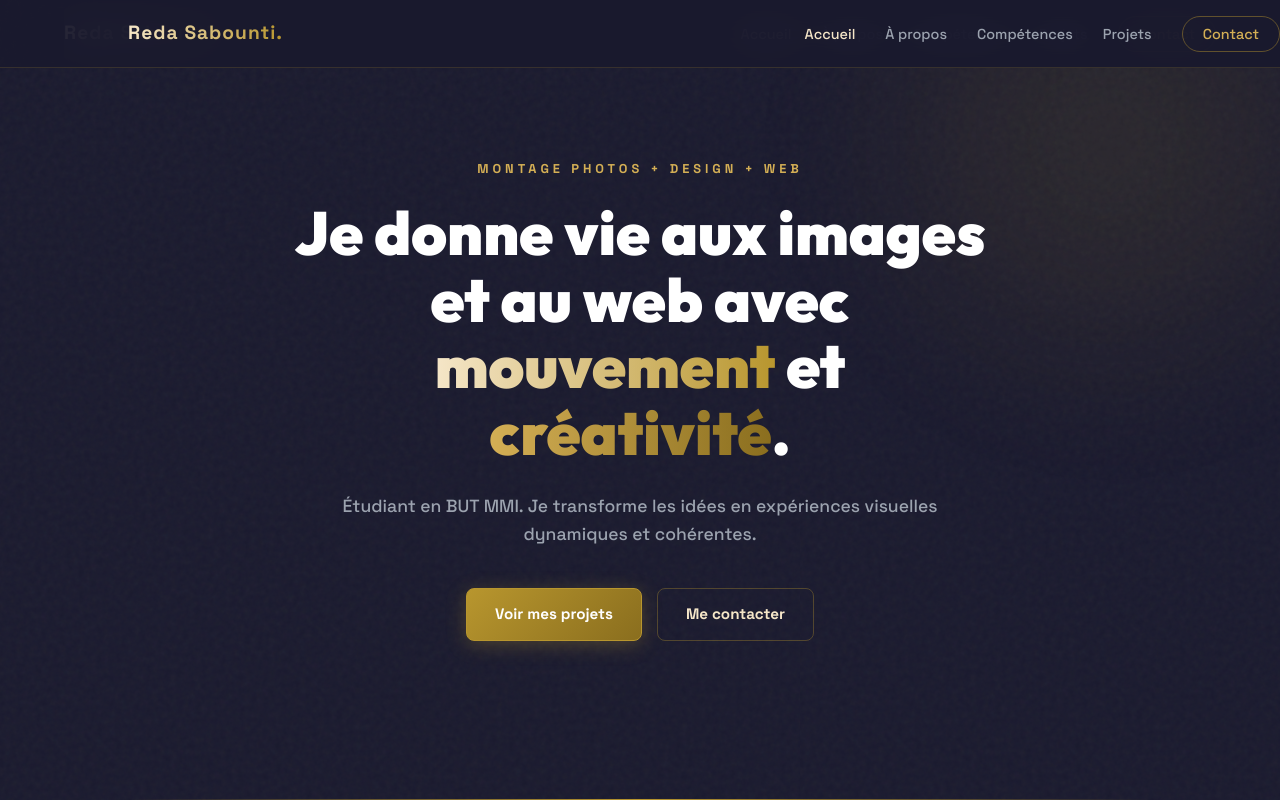
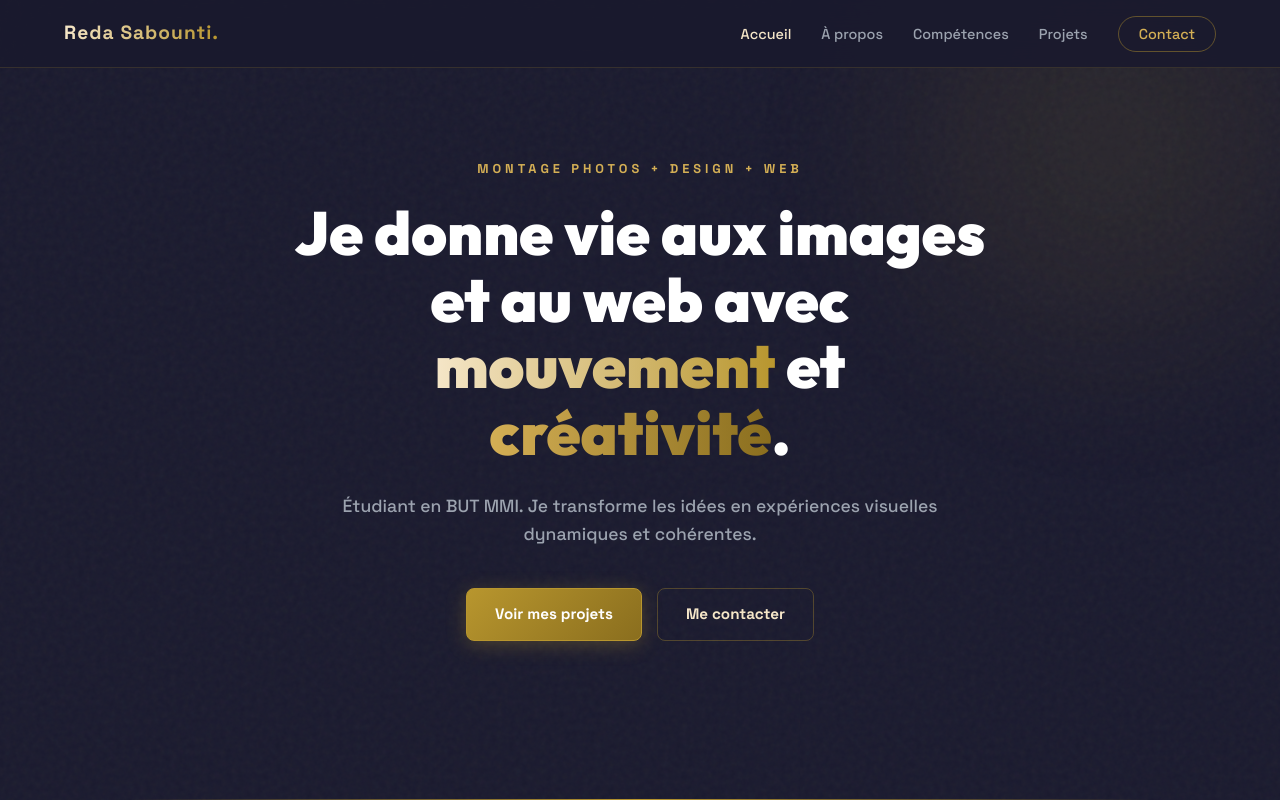
Before and after one commit to rdsbnt-collab/PortfolioDeReda, a plain HTML site: page index.html in a window 1280 px wide. Shown: the top 800 px of the page. Drawn offline with Linux system fonts and the light colour scheme.

Commit message:
Fix HTML structure and formatting issues

```diff
--- a/index.html
+++ b/index.html
@@ -17,23 +17,11 @@
   <div class="bg-noise"></div>
   <div class="bg-glow"></div>
 
-<nav class="nav" role="navigation" aria-label="Menu principal">
-   <a href="index.html" class="nav__logo">Reda Sabounti</a>
-    <ul class="nav__list">
-      <li class="nav__item"><a href="#hero" class="nav__link nav__link--active">Accueil</a></li>
-      <li class="nav__item"><a href="#apropos" class="nav__link">À propos</a></li>
-      <li class="nav__item"><a href="#competences" class="nav__link">Compétences</a></li>
-      <li class="nav__item"><a href="#projets" class="nav__link">Projets</a></li>
-      <li class="nav__item"><a href="#contact" class="nav__link nav__link--cta">Contact</a></li>
-    </ul>
-    <nav class="nav" role="navigation" aria-label="Menu principal">
-  <div class="nav__logo">Reda Sabounti.</div>
+<nav class="nav" aria-label="Menu principal">
+  <a href="index.html" class="nav__logo">Reda Sabounti.</a>
 
-  <!-- Ajoute ce bouton -->
   <button class="nav__burger" aria-label="Menu" aria-expanded="false">
-    <span></span>
-    <span></span>
-    <span></span>
+    <span></span><span></span><span></span>
   </button>
 
   <ul class="nav__list">
@@ -43,7 +31,6 @@
     <li class="nav__item"><a href="#projets" class="nav__link">Projets</a></li>
     <li class="nav__item"><a href="#contact" class="nav__link nav__link--cta">Contact</a></li>
   </ul>
-</nav>
 </nav>
 
   <main>
@@ -245,14 +232,17 @@
            <article class="timeline__event card card--glass">
         <div class="timeline__dot"></div>
            <span class="timeline__date">2025 — 2028</span>
-            <h4 class="timeline__title">BUT MMI</h4>
+           <h3 class="timeline__title">BUT MMI</h3>
            <p class="timeline__place">IUT de Corte</p>
       </article>
+      </div>
+  </div>
+</section>
 
           <article class="timeline__event card card--glass">
             <div class="timeline__dot"></div>
             <span class="timeline__date">2024 — 2025</span>
-            <h4 class="timeline__title">Baccalauréat STMG</h4>
+            <h3 class="timeline__title">Baccalauréat STMG</h3>
             <p class="timeline__place">Lycée Pascal Paoli</p>
           </article>
         </div>
```
Lines whose indentation alone changed are shown as unchanged.
